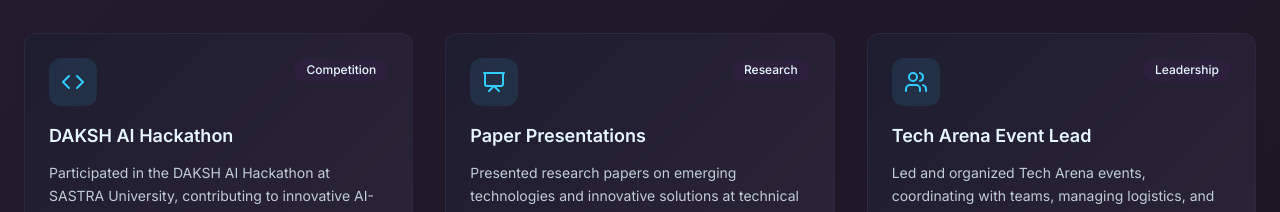
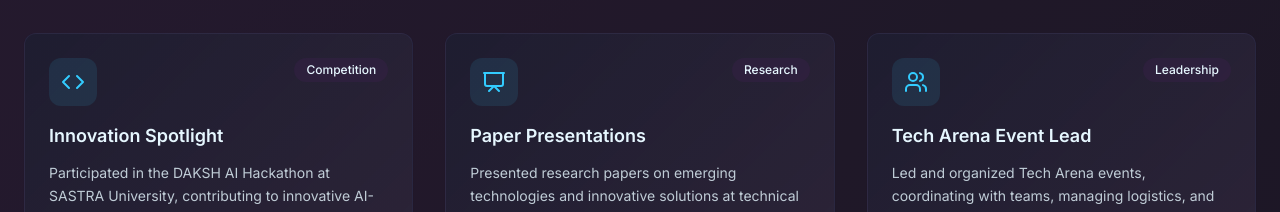
Before and after one commit to HemalathaSundarrajan/hemalathasundarrajn, a React (Vite) app: page / in a window 1280 px wide. Shown: the part 3580-3792 px from the top of the page. Built offline with nearby package versions, Linux system fonts and the light colour scheme.

Commit message:
Update achievements section
Add "Innovation Spotlight" to the achievements section.

```diff
--- a/src/components/Achievements.tsx
+++ b/src/components/Achievements.tsx
@@ -5,7 +5,7 @@ const Achievements = () => {
   const achievements = [
     {
       icon: Code,
-      title: "DAKSH AI Hackathon",
+      title: "Innovation Spotlight",
       description: "Participated in the DAKSH AI Hackathon at SASTRA University, contributing to innovative AI-based solutions and collaborating effectively in a competitive environment.",
       category: "Competition",
       highlight: "SASTRA University"
```
